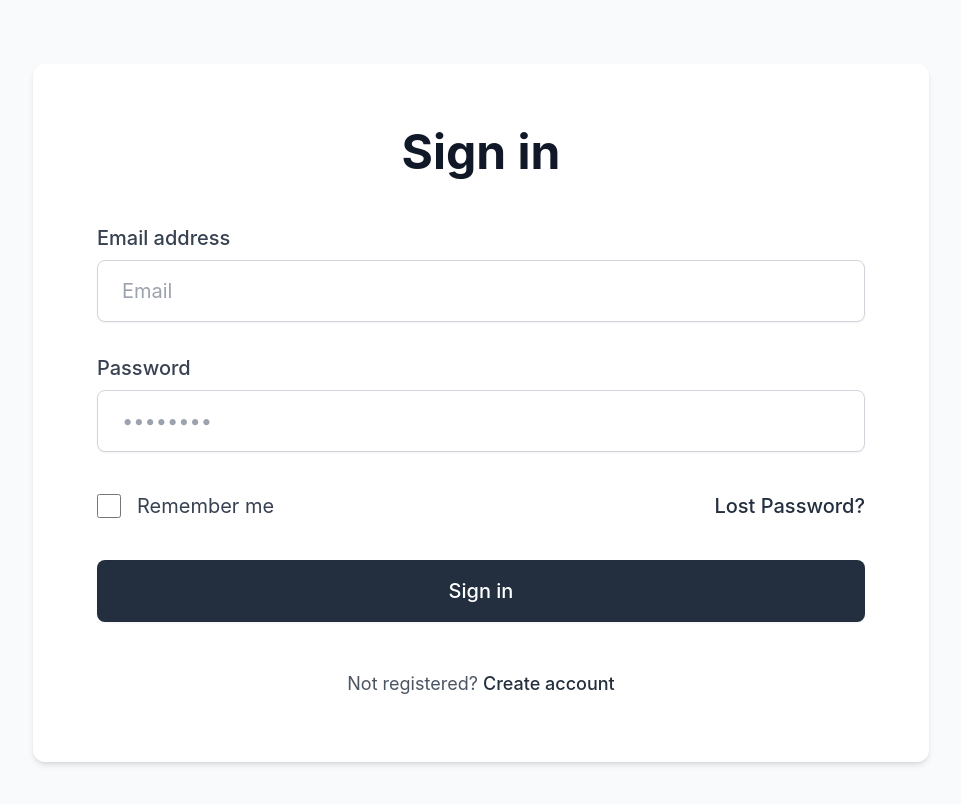
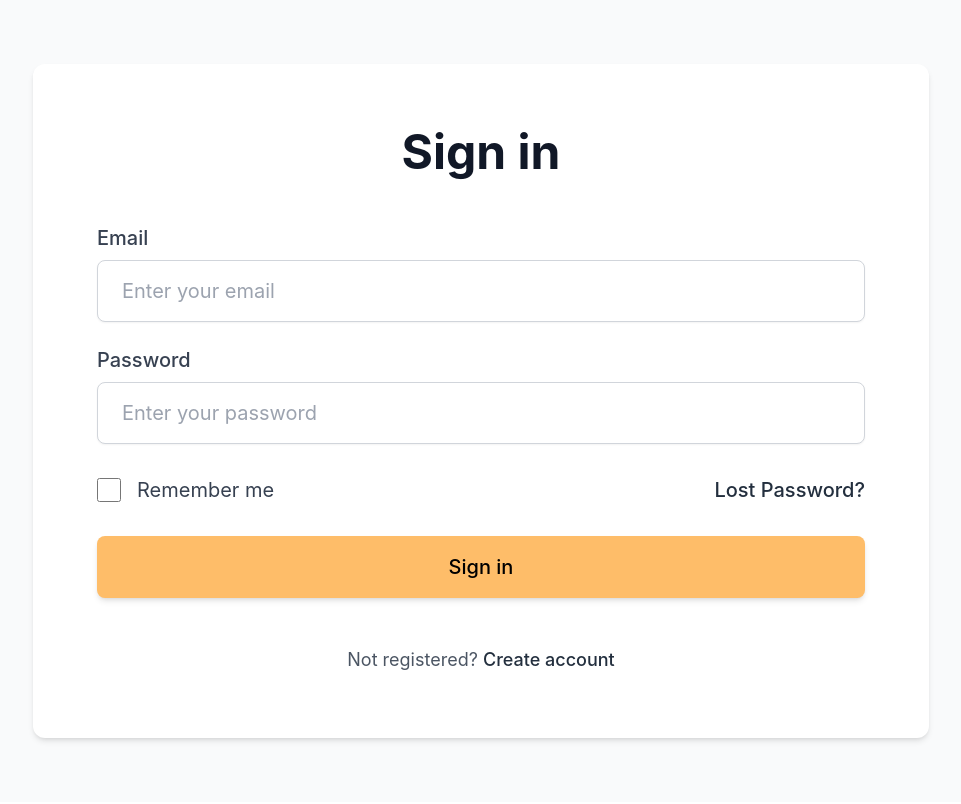
Before and after one commit to DarrenCT/Ecommerce-System, a React (Vite) app in the folder frontend/: page /sign_in in a window 1280 px wide. Shown: the top 804 px of the page, without its empty margins (159-1120 px from the left). Built offline with nearby package versions, Linux system fonts and the light colour scheme.

Commit message:
Styling change

```diff
--- a/frontend/src/components/pages/sign_in.jsx
+++ b/frontend/src/components/pages/sign_in.jsx
@@ -37,11 +37,11 @@ function SignInPage() {
             </div>
           )}
         </div>
-        <form className="mt-12 space-y-10" onSubmit={handleSubmit}>
-          <div className="space-y-8">
+        <form className="mt-12 space-y-8" onSubmit={handleSubmit}>
+          <div className="space-y-6">
             <div>
               <label htmlFor="email" className="block text-xl font-medium text-gray-700">
-                Email address
+                Email
               </label>
               <input
                 id="email"
@@ -49,7 +49,7 @@ function SignInPage() {
                 value={email}
                 onChange={(e) => setEmail(e.target.value)}
                 required
-                placeholder="Email"
+                placeholder="Enter your email"
                 autoComplete="email"
                 className="mt-2 block w-full px-6 py-4 border border-gray-300 rounded-lg shadow-sm focus:outline-none focus:ring-amazon-light focus:border-amazon-light text-xl"
               />
@@ -64,7 +64,7 @@ function SignInPage() {
                 value={password}
                 onChange={(e) => setPassword(e.target.value)}
                 required
-                placeholder="••••••••"
+                placeholder="Enter your password"
                 autoComplete="current-password"
                 className="mt-2 block w-full px-6 py-4 border border-gray-300 rounded-lg shadow-sm focus:outline-none focus:ring-amazon-light focus:border-amazon-light text-xl"
               />
@@ -91,15 +91,17 @@ function SignInPage() {
             </div>
           </div>
 
+          <div>
             <button
               type="submit"
               disabled={loading}
-            className={`w-full flex justify-center py-4 px-6 border border-transparent rounded-lg shadow-sm text-xl font-medium text-white bg-amazon-light hover:bg-amazon-dark focus:outline-none focus:ring-2 focus:ring-offset-2 focus:ring-amazon-light ${
+              className={`w-full flex justify-center py-4 px-6 border border-transparent rounded-lg shadow-md text-xl font-medium text-black bg-amazon-yellow hover:bg-amazon-orange focus:outline-none focus:ring-2 focus:ring-offset-2 focus:ring-amazon-light ${
                 loading ? 'opacity-50 cursor-not-allowed' : ''
               }`}
             >
               {loading ? 'Signing in...' : 'Sign in'}
             </button>
+          </div>
         </form>
         <p className="mt-4 text-center text-lg text-gray-600">
           Not registered?{' '}
```
Lines whose indentation alone changed are shown as unchanged.
